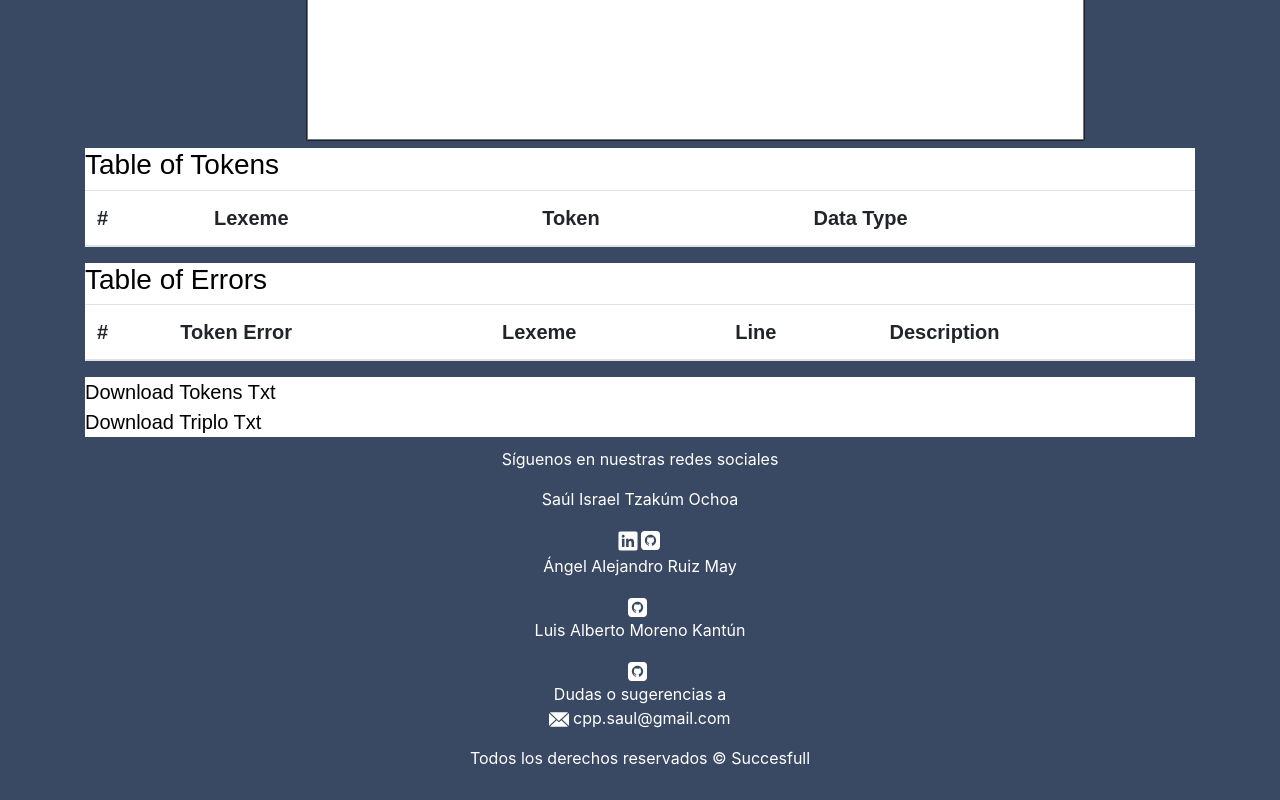
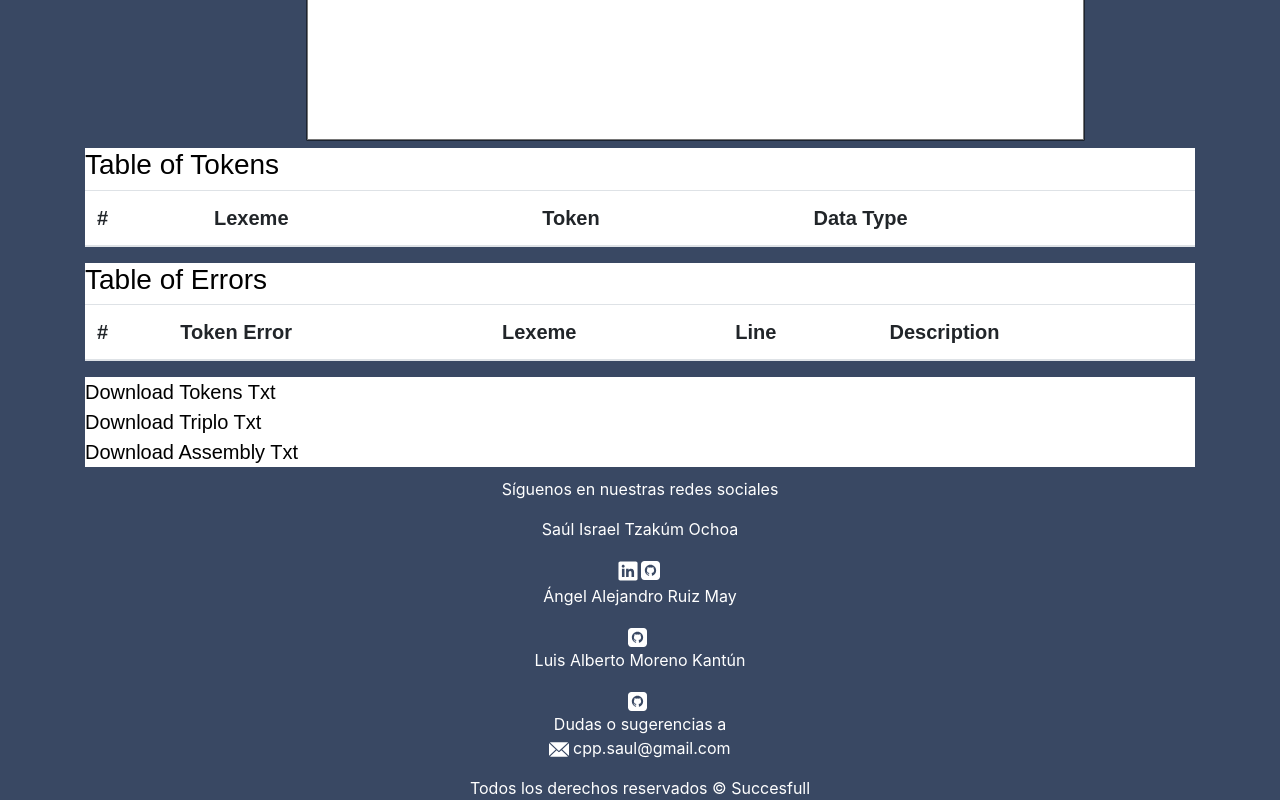
Before and after one commit to AncientGear/syntax-analyzer, an Angular app: page /analyzer in a window 1280 px wide. Shown: the part 1422-2222 px from the top of the page. Before the commit the page ends 2192 px from the top, so only its background shows below. Built offline with nearby package versions, Linux system fonts and the light colour scheme; a web font is replaced by a local one.

Commit message:
adding download assembly button

```diff
--- a/src/app/components/regex/regex.component.ts
+++ b/src/app/components/regex/regex.component.ts
@@ -510,8 +510,7 @@ export class RegexComponent implements OnInit {
           token: `${option.id}${option.counter}`,
           id: option.id,
           context,
-          dataType: dataType || 'undefined',
-          declaration
+          dataType: dataType || 'undefined'
         };
 
         this.tokensForTxt.push(`${option.id}${option.counter}`);
--- a/src/app/components/triplo/triplo.component.html
+++ b/src/app/components/triplo/triplo.component.html
@@ -1,3 +1,7 @@
 <div id="downloadTxt">
   <a id="download-triplo" download="triplo.txt" (click)="download()">Download Triplo Txt</a>
 </div>
+
+<div id="downloadTxt">
+  <a id="download-assembly" download="assembly.txt">Download Assembly Txt</a>
+</div>
--- a/src/app/components/triplo/triplo.component.ts
+++ b/src/app/components/triplo/triplo.component.ts
@@ -10,6 +10,7 @@ import { TriploService } from '../../services/triplo/triplo.service';
 export class TriploComponent implements OnInit {
 
   tablaTxt = '';
+
 
   @Input() tokens = [];
 
@@ -30,6 +31,10 @@ export class TriploComponent implements OnInit {
           await this.generarTxtTriplo(triplo.triploArr);
 
           element.setAttribute('href', 'data:text/plain;charset=utf-8,' + encodeURIComponent(this.tablaTxt));
+
+          const element2 = document.getElementById('download-assembly');
+
+          element2.setAttribute('href', 'data:text/plain;charset=utf-8,' + encodeURIComponent(this.tablaTxt));
         });
       });
     });
```
